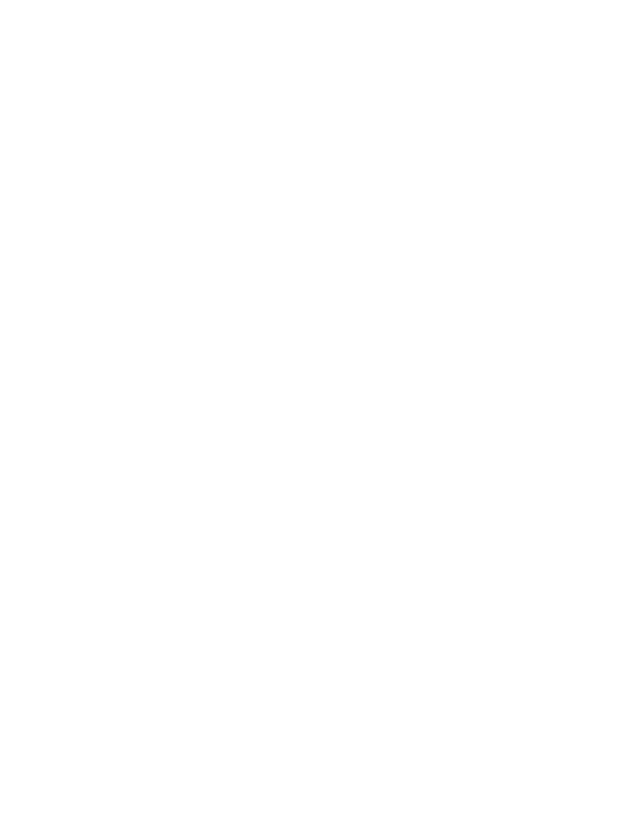
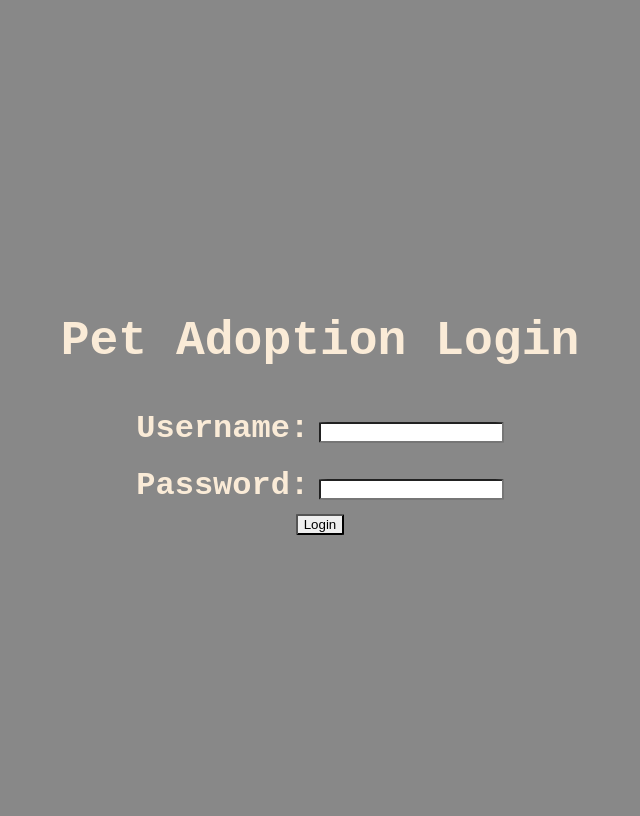
Before and after one commit to PuR3Luck/HCI-Computing-Pet-Adoption-Website, a Flask app: page /login in a window 1280 px wide. Before the commit the part shown is empty. Shown: the whole page, without its empty margins (320-960 px from the left). Run offline with Flask 3, Linux system fonts and the light colour scheme; parts of the project's set-up code (start-up, migrations or seed data) failed here and were passed over.

Commit message:
First attempt at login page

```diff
--- a/Web-App/static/login.css
+++ b/Web-App/static/login.css
@@ -0,0 +1,41 @@
+body {
+  display: flex;
+  font-family: 'Courier New', Courier, monospace;
+  background-color: #888888;
+  color:#faebd7;
+  justify-content: center;
+  min-height: 100vh;
+  align-items: center;
+}
+
+h1 {
+  font-size: xxx-large;
+}
+
+label {
+  font-size: xx-large;
+  font-weight: 600;
+}
+
+input {
+  border-radius: 5%;
+}
+
+button {
+  border-radius: 5%;
+}
+
+.login-container {
+  text-align: center;
+}
+
+.form-group {
+  border-color: #999999;
+  padding: 10px;
+  font-weight: 300;
+}
+
+.error-message {
+  color: #ff0000;
+  font-size: xx-large;
+}
--- a/Web-App/templates/login.html
+++ b/Web-App/templates/login.html
@@ -5,9 +5,26 @@
   <title>Pet Adoption Log-in</title>
   <link rel="stylesheet" href="{{ url_for('static', filename = 'login.css') }}">
 </head>
-
 <body>
-
+  <div class="login-container">
+    <h1>Pet Adoption Login</h1>
+    <form action="{{ url_for('login') }}" method="POST">
+      <div class="form-group">
+        <label for="username">Username:</label>
+        <input type="text" id="username" name="username" required>
+      </div>
+      <div class="form-group">
+        <label for="password">Password:</label>
+        <input type="password" id="password" name="password" required>
+      </div>
+      <button type="submit">Login</button>
+    </form>
+    {% if error %}
+    <div class="error-message">
+      {{ error|safe }}
+    </div>
+    {% endif %}
+  </div>
 </body>
 
 </html>
```
